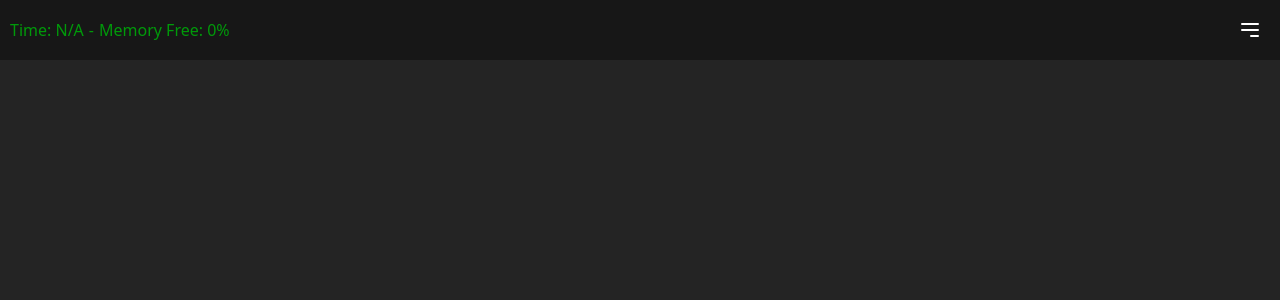
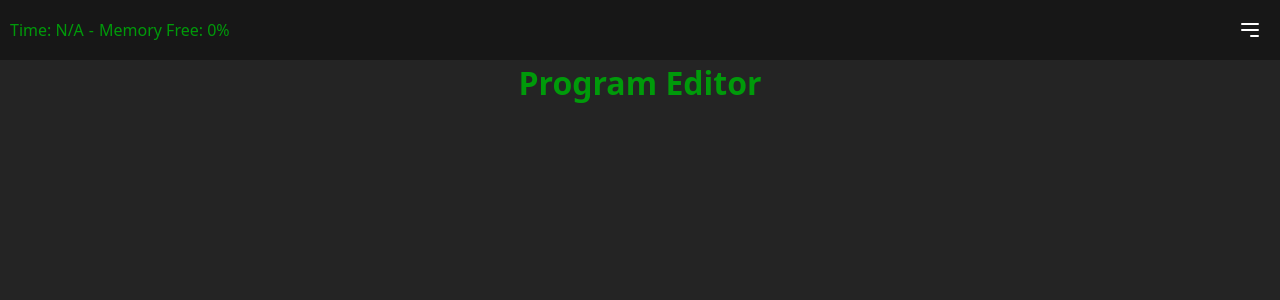
Before and after one commit to raako71/GdayTreva, a React (Vite) app in the folder React/gday-react/: page /programEditor in a window 1280 px wide. Shown: the top 300 px of the page. Built offline with nearby package versions, Linux system fonts and the light colour scheme; no server answers.

Commit message:
R0.8: Program/Program Editor pages

```diff
--- a/React/gday-react/src/App.jsx
+++ b/React/gday-react/src/App.jsx
@@ -4,6 +4,9 @@ import TimeBar from './pages/TimeBar';
 import Home from './pages/Home';
 import Graph from './pages/Graph';
 import Settings from './pages/Settings';
+import Programs from './pages/Programs';
+import ProgramEditor from './pages/ProgramEditor';
+
 import './styles.css';
 
 function App() {
@@ -134,6 +137,8 @@ function App() {
         <Route path="/" element={<Home />} />
         <Route path="/graph" element={<Graph />} />
         <Route path="/settings" element={<Settings requestNetworkInfo={requestNetworkInfo} networkInfo={networkInfo} connectionStatus={connectionStatus} />} />
+        <Route path="/programs" element={<Programs />} />
+        <Route path="/programEditor" element={<ProgramEditor />} />
       </Routes>
     </div>
   );
--- /dev/null
+++ b/React/gday-react/src/pages/ProgramEditor.jsx
@@ -0,0 +1,9 @@
+import '../styles.css';
+
+function Home() {
+  return <div className="Title">
+    <h1>Program Editor</h1>
+    </div>
+}
+
+export default Home;
--- /dev/null
+++ b/React/gday-react/src/pages/Programs.jsx
@@ -0,0 +1,9 @@
+import '../styles.css';
+
+function Home() {
+  return <div className="Title">
+    <h1>Programs</h1>
+    </div>
+}
+
+export default Home;
```
Also changed, not shown: 1 other file (tests, documents, lock files or other folders).
